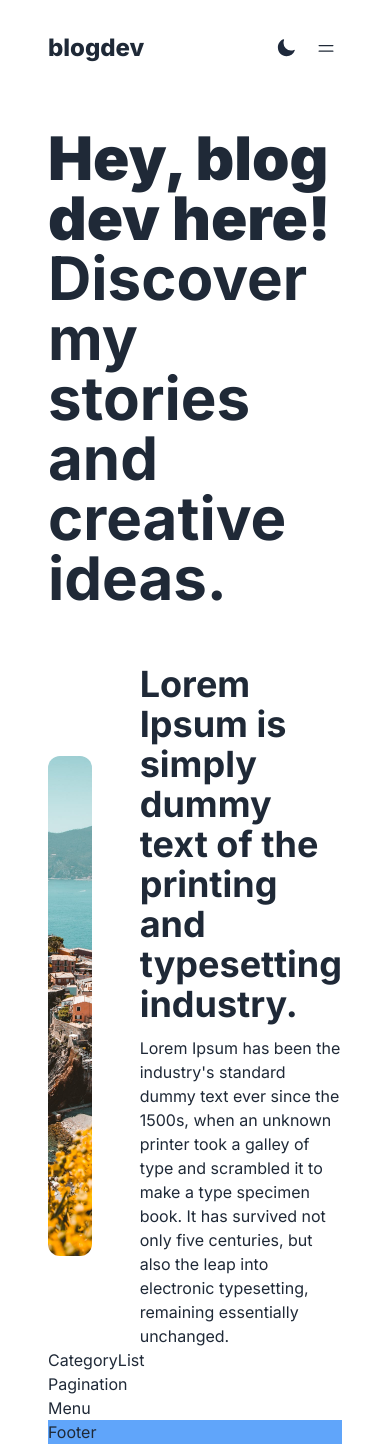
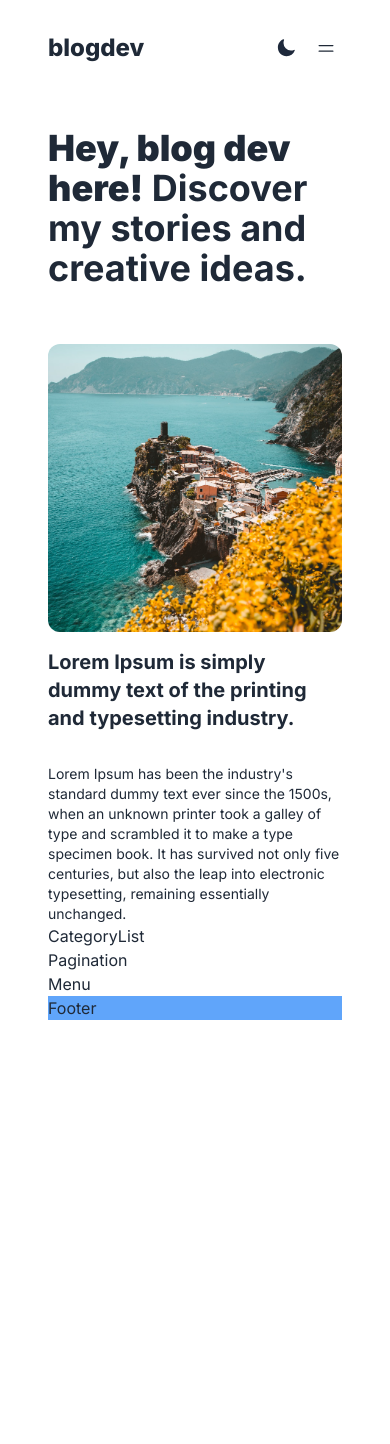
Before and after one commit to martinsuhendra/next-template-app, a Next.js app: page / in a window 390 px wide. After the commit the page ends 1020 px from the top, so only its background shows below. Built offline with nearby package versions, Linux system fonts and the light colour scheme.

Commit message:
refactor: featured responsiveness

```diff
--- a/src/components/Featured.tsx
+++ b/src/components/Featured.tsx
@@ -3,12 +3,12 @@ import Image from 'next/image'
 function Featured() {
   return (
     <div className="mt-8">
-      <h1 className="max-w-6xl text-6xl lg:text-8xl font-bold">
+      <h1 className="max-w-6xl text-4xl sm:text-6xl lg:text-8xl font-bold">
         <strong>Hey, blog dev here!</strong> Discover my stories and creative
         ideas.
       </h1>
-      <div className="mt-14 flex items-center gap-12">
-        <div className="flex-1 h-[500px] w-96 relative">
+      <div className="mt-14 flex-col md:flex md:flex-row items-center gap-12">
+        <div className="flex-1 h-72 md:h-[500px] w-full md:w-96 relative">
           <Image
             src="/post-hero.jpeg"
             alt="image featured"
@@ -17,12 +17,12 @@ function Featured() {
             className="rounded-xl"
           />
         </div>
-        <div className="flex-1 flex flex-col gap-3">
-          <h4 className="font-bold text-4xl">
+        <div className="flex-1 flex flex-col gap-4 mt-4 md:mt-0">
+          <h4 className="font-bold text-xl sm:text-2xl md:text-4xl">
             Lorem Ipsum is simply dummy text of the printing and typesetting
             industry.
           </h4>
-          <p className="text-base">
+          <p className="text-sm md:text-base md:mt-0 mt-4">
             Lorem Ipsum has been the industry&apos;s standard dummy text ever
             since the 1500s, when an unknown printer took a galley of type and
             scrambled it to make a type specimen book. It has survived not only
```
